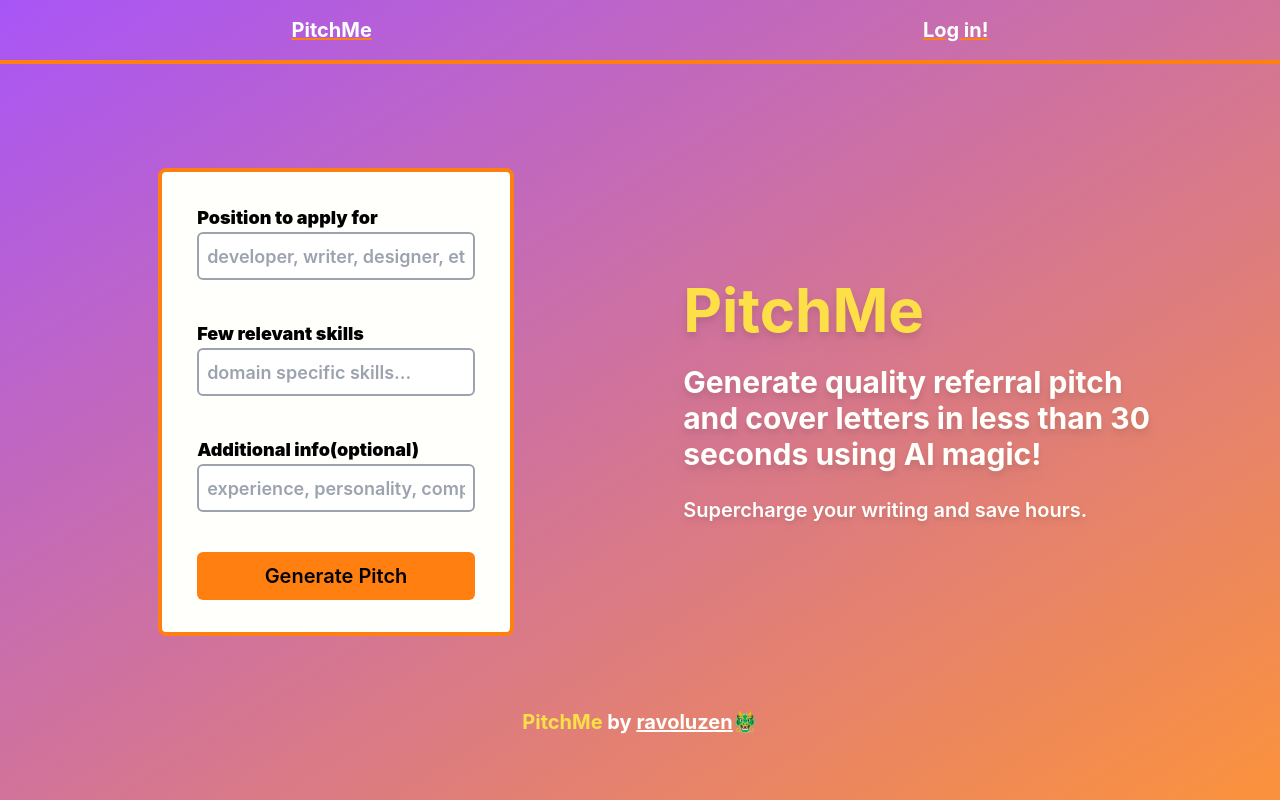
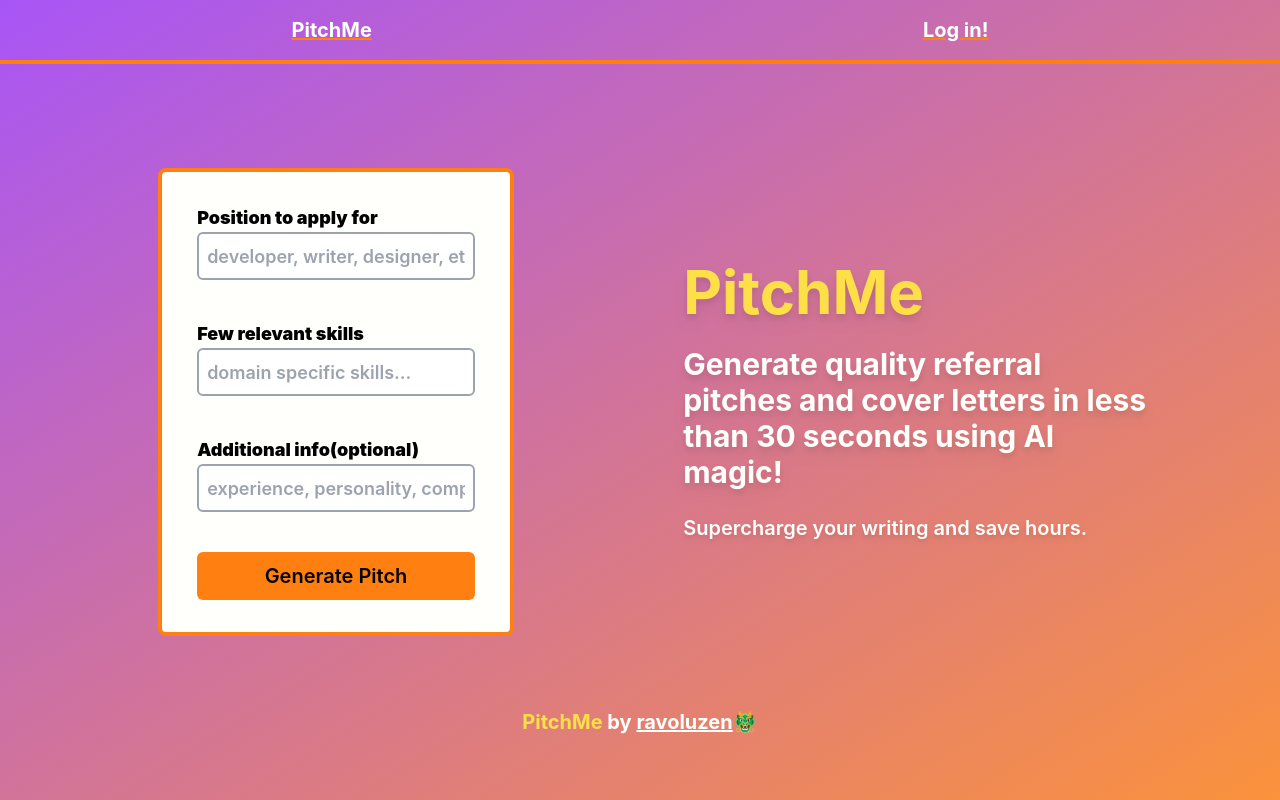
Before and after one commit to ravoluzen/pitcher, a Next.js app: page / in a window 1280 px wide. Built offline with nearby package versions, Linux system fonts and the light colour scheme; no server answers.

Commit message:
grammar update, prompt update

```diff
--- a/components/Copy.jsx
+++ b/components/Copy.jsx
@@ -6,7 +6,7 @@ const Copy = () => {
     <Container>
         <div className="md:w-4/5 md:-ml-12 flex flex-col justify-around items-start gap-2 lg:gap-6">
             <h1 className=" text-yellow-300 drop-shadow-lg text-3xl lg:text-6xl font-bold">PitchMe</h1>
-            <h3 className="text-secondary drop-shadow-lg text-xl lg:text-3xl font-bold">Generate quality referral pitch and cover letters in less than 30 seconds using AI magic!</h3>
+            <h3 className="text-secondary drop-shadow-lg text-xl lg:text-3xl font-bold">Generate quality referral pitches and cover letters in less than 30 seconds using AI magic!</h3>
             <p className="text-secondary drop-shadow-md text-lg lg:text-xl font-semibold">Supercharge your writing and save hours.</p>
         </div>
     </Container>
--- a/components/Main.js
+++ b/components/Main.js
@@ -37,7 +37,7 @@ const Main = () => {
 
   const fetchData = async (values) => {
 
-    let prompt = `Write me a clear, crisp and convincing pitch for applying for a ${values.role} position at a company. Intelligently mention my ${values.skills} to highlight my strengths. Limit words to 150. ${values.additionalInfo}`;
+    let prompt = `Write me a clear, crisp and convincing pitch for applying for a ${values.role} position at a company. Intelligently mention my skills like ${values.skills} to highlight my strengths. Limit words to 120. ${values.additionalInfo}`;
 
     const requestOptions = {
       method: 'POST',
```
